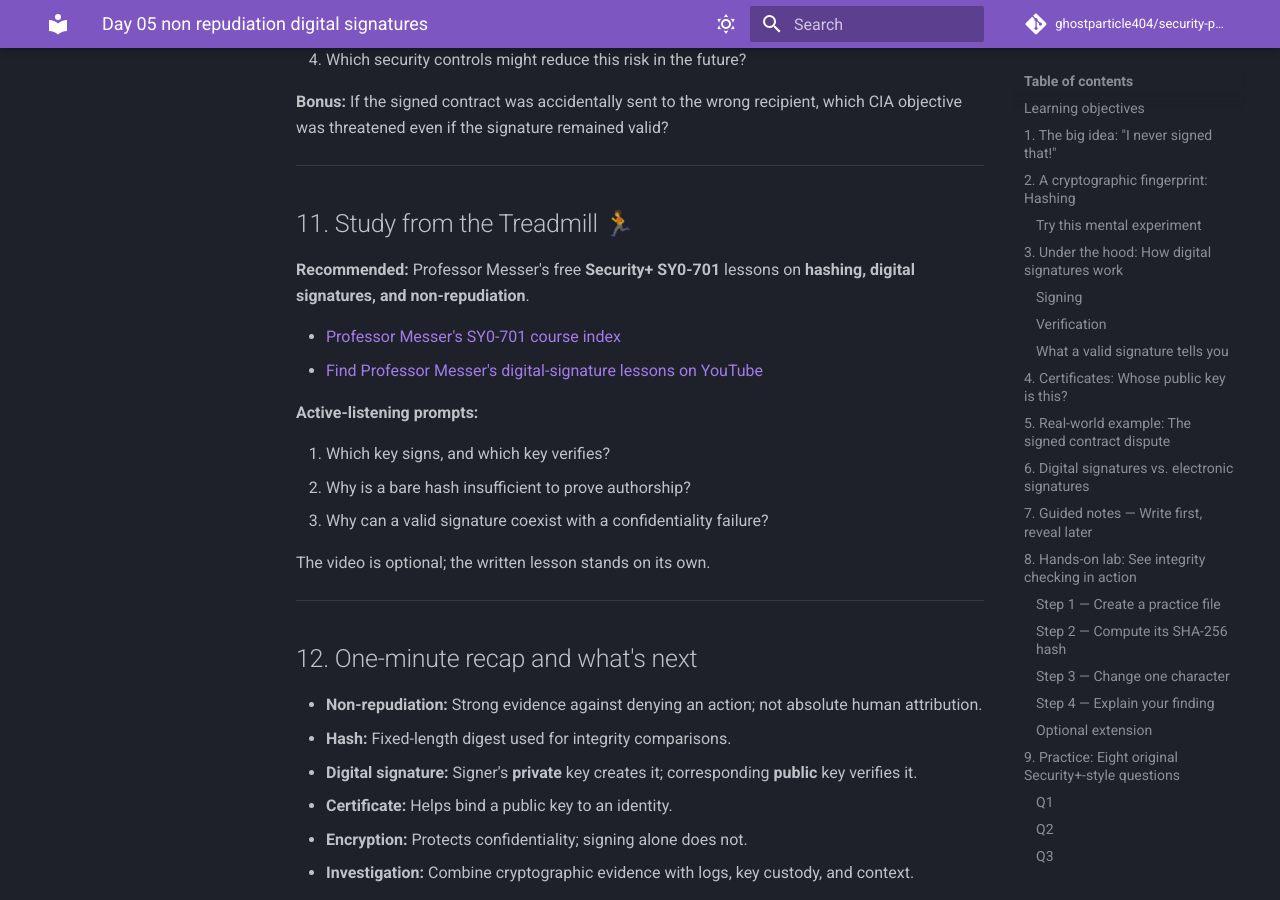
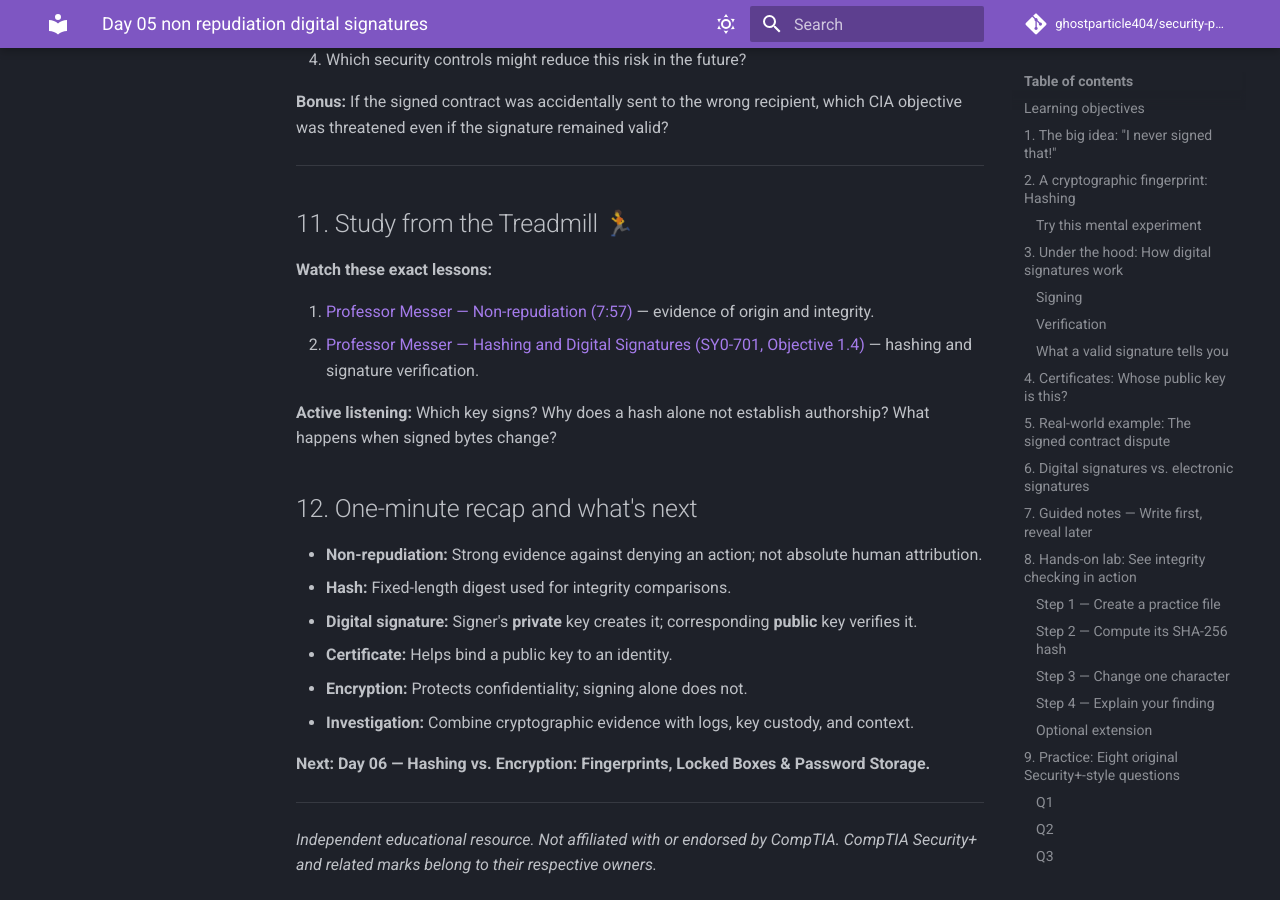
Before and after one commit to ghostparticle404/security-plus-study-academy, an MkDocs documentation site: the page built from docs/week-01/day-05-non-repudiation-digital-signatures.md, in a window 1280 px wide and 900 px high, scrolled down 10276 px. Built offline with MkDocs 1.6.1 and Material for MkDocs 9.7.7, drawn with Linux system fonts in a browser that asks for light colours; comment, search, counter and statistics services are not loaded; some of the changed text lies outside the part shown.

Commit message:
docs: add Security+ Day5 on non-repudiation, digital signatures, and cryptographic trust

```diff
--- a/docs/week-01/day-05-non-repudiation-digital-signatures.md
+++ b/docs/week-01/day-05-non-repudiation-digital-signatures.md
@@ -1,4 +1,4 @@
-[SecurityPlus_Lesson_05_Digital_Signatures.md](https://github.com/user-attachments/files/33915031/SecurityPlus_Lesson_05_Digital_Signatures.md)
+[day-05-non-repudiation-digital-signatures.md](https://github.com/user-attachments/files/33915158/day-05-non-repudiation-digital-signatures.md)
 # Day 05 — Non-repudiation, Digital Signatures & Trust
 
 > **CompTIA Security+ SY0-701** · Domain 1: General Security Concepts · Objectives **1.2** (fundamental security concepts) and **1.4** (cryptographic solutions)
@@ -416,20 +416,12 @@ Discuss:
 
 ## 11. Study from the Treadmill 🏃
 
-**Recommended:** Professor Messer's free **Security+ SY0-701** lessons on **hashing, digital signatures, and non-repudiation**.
+**Watch these exact lessons:**
 
-- [Professor Messer's SY0-701 course index](https://www.professormesser.com/security-plus/sy0-701/)
-- [Find Professor Messer's digital-signature lessons on YouTube](https://www.youtube.com/results?search_query=Professor+Messer+SY0-701+digital+signatures+non+repudiation)
+1. [Professor Messer — Non-repudiation (7:57)](https://www.professormesser.com/security-plus/sy0-701/sy0-701-video/non-repudiation-sy0-701/) — evidence of origin and integrity.
+2. [Professor Messer — Hashing and Digital Signatures (SY0-701, Objective 1.4)](https://www.professormesser.com/security-plus/sy0-701/sy0-701-video/hashing-and-digital-signatures-sy0-701/) — hashing and signature verification.
 
-**Active-listening prompts:**
-
-1. Which key signs, and which key verifies?
-2. Why is a bare hash insufficient to prove authorship?
-3. Why can a valid signature coexist with a confidentiality failure?
-
-The video is optional; the written lesson stands on its own.
-
----
+**Active listening:** Which key signs? Why does a hash alone not establish authorship? What happens when signed bytes change?
 
 ## 12. One-minute recap and what's next
 
```
